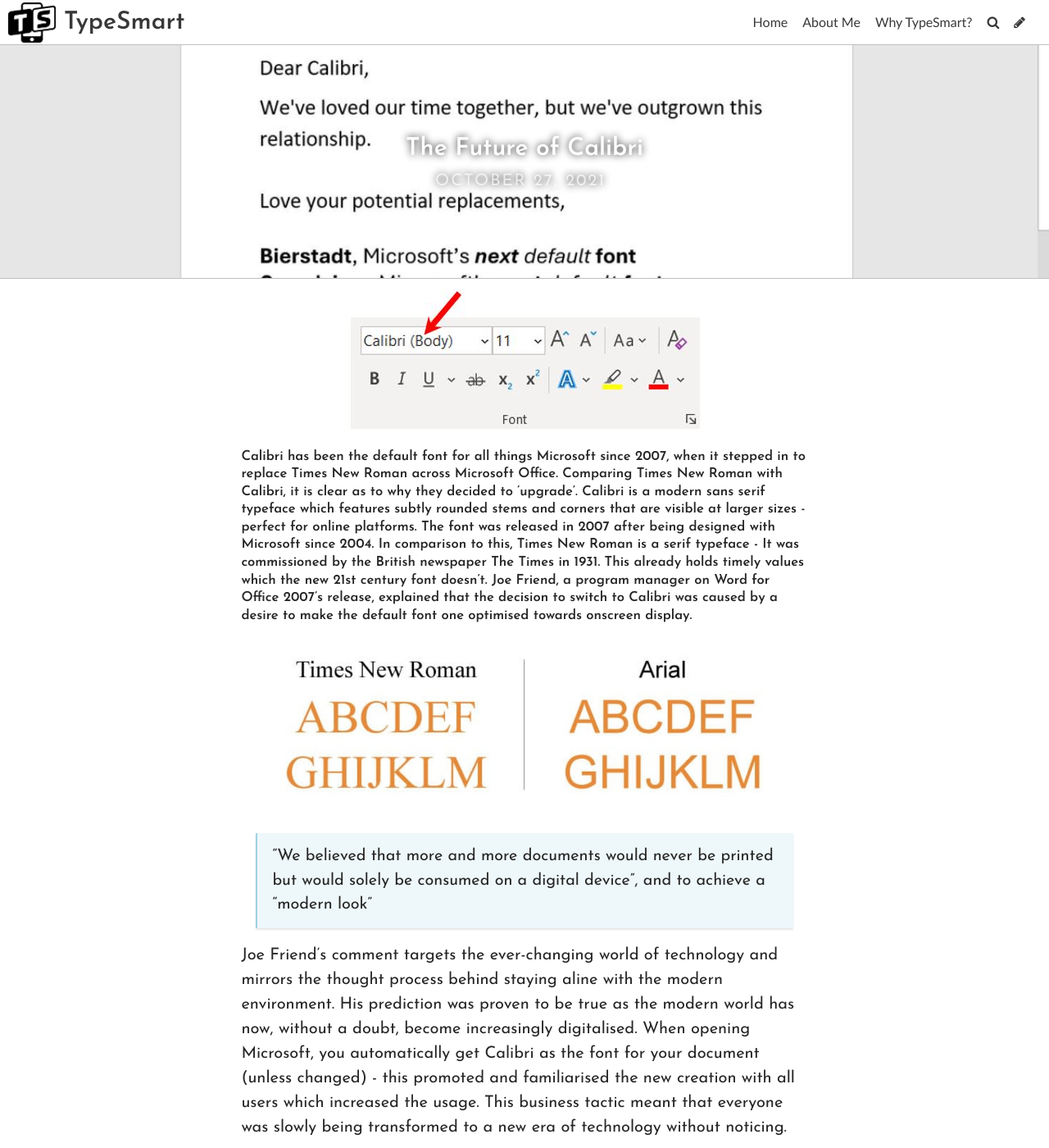
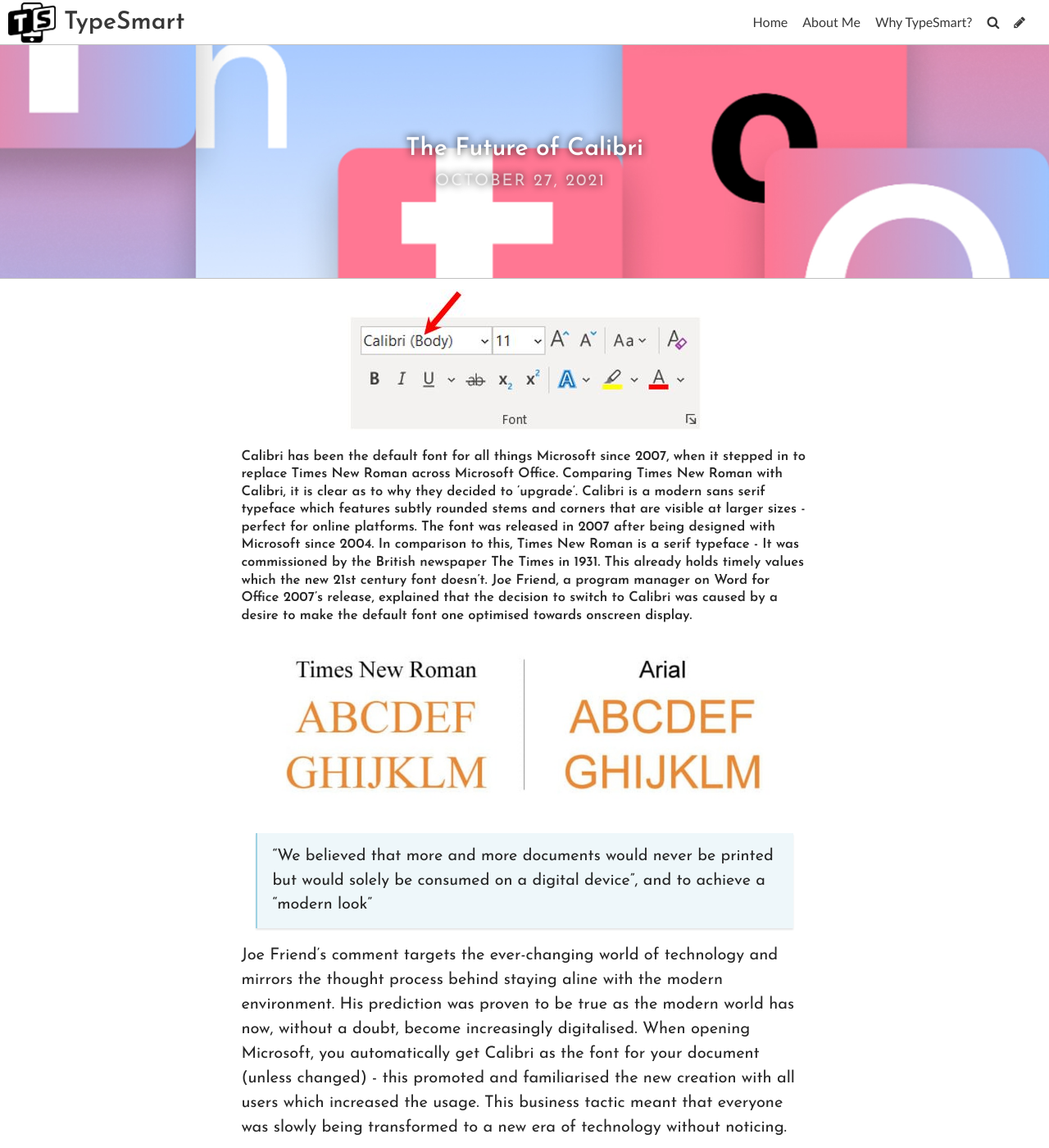
Before and after one commit to nicoleanncarter/typo-design-template, a Jekyll site: the page built from _posts/2021-10-27-the-future-of-calibri.md, in a window 1280 px wide and 1400 px high. Shown: the whole window at 82% size. Built offline with Jekyll 4.4.1, drawn with Linux system fonts in a browser that asks for light colours; some web fonts are replaced.

Commit message:
Update Post “2021-10-27-the-future-of-calibri”

```diff
--- a/_posts/2021-10-27-the-future-of-calibri.md
+++ b/_posts/2021-10-27-the-future-of-calibri.md
@@ -2,7 +2,7 @@
 layout: post
 title: "The Future of Calibri "
 date: 2021-10-27T11:03:39.378Z
-image: ../uploads/microsoft-font.jpg
+image: ../uploads/banner-image30-26.jpg
 title_color: "#ffffff"
 caption: ""
 comments: false
```
Also changed, not shown: uploads/banner-image30-26.jpg (added).
